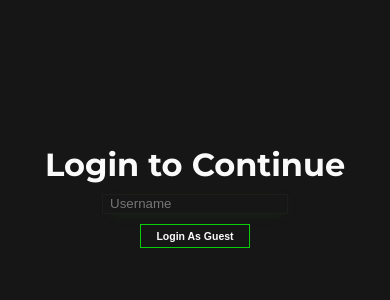
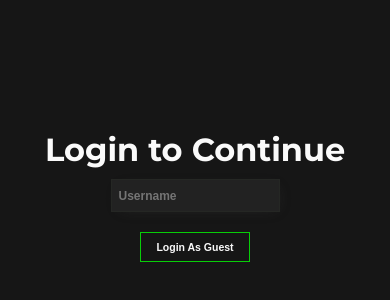
Before and after one commit to Atishay-J/quizzards, a React (Create React App) app: page /login in a window 390 px wide. Shown: the part 226-526 px from the top of the page. Built offline with nearby package versions, Linux system fonts and the light colour scheme; no server answers.

Commit message:
Style: Responsive Fix

```diff
--- a/src/Components/Cards/quizCard.css
+++ b/src/Components/Cards/quizCard.css
@@ -1,15 +1,18 @@
 .quizCardContainer {
   background: var(--bgColor);
   width: 30rem;
-  margin: auto;
+  /* margin: auto; */
   box-shadow: -9px 3px 39px -19px rgba(67, 69, 71, 0.671);
-  padding: 1.5rem 2rem 1.5rem 2rem;
+
   border-radius: 20px;
+  padding: 2rem;
 }
 .quizQuestion {
   font-size: 1.4rem;
   font-weight: 600;
   color: var(--fontCol2);
+  line-height: 2rem;
+  /* padding: 1.5rem; */
 }
 .quizOptionsContainer {
   display: flex;
@@ -29,7 +32,7 @@
   border: 1px solid #5757572d;
   border-radius: 15px;
   margin-top: 1rem;
-  font-size: 1rem;
+  font-size: 1.3rem;
   font-weight: 600;
   padding: 1rem;
   display: flex;
--- a/src/Components/Cards/quizCategoryCard.css
+++ b/src/Components/Cards/quizCategoryCard.css
@@ -8,7 +8,6 @@
   transition: all 0.28s ease-in-out;
   display: flex;
   flex-direction: column;
-  justify-content: center;
   align-items: center;
 }
 .quizCategoryContainer:hover {
--- a/src/Components/Pages/QuizCategories.tsx
+++ b/src/Components/Pages/QuizCategories.tsx
@@ -3,8 +3,8 @@ import QuizCard from "../Cards/QuizCategoryCard";
 import { QUIZDATA } from "../Types/quiz.type";
 import { useEffect } from "react";
 import { useQuiz } from "../../Context/quizContext";
-import "./quizPage.css";
-
+// import "./quizPage.css";
+import "../Quiz/Quiz";
 export default function QuizCategories() {
   const quizData: QUIZDATA = useQuizData();
 
--- a/src/Components/Pages/login.css
+++ b/src/Components/Pages/login.css
@@ -12,20 +12,24 @@
   margin-top: 0.5rem;
 }
 .usernameInput {
-  height: 2rem;
+  height: 3.3rem;
   margin-top: 1rem;
   border: none;
-  background: var(--bgColor);
-  box-shadow: 3px 3px 15px -8px rgba(64, 170, 18, 0.349);
+  /* background: var(--bgColor); */
+  font-weight: 700;
+  font-size: 1.2rem;
+  background: #222222;
+  box-shadow: 3px 3px 15px -8px rgba(68, 68, 68, 0.459);
   border: 1px solid rgba(44, 48, 41, 0.308);
   padding-left: 0.7rem;
   color: var(--fontCol2);
 }
 .loginBtn {
   min-width: 7rem;
-  padding: 0.5rem 1.5rem 0.5rem 1.5rem;
+  padding: 0.8rem 1.5rem 0.8rem 1.5rem;
   /* height: 2.3rem; */
-  margin-top: 1rem;
+
+  margin-top: 2rem;
   font-size: 1.05rem;
   font-weight: 700;
   background: var(--bgColor);
--- a/src/Components/Pages/quizFinish.css
+++ b/src/Components/Pages/quizFinish.css
@@ -1,7 +1,7 @@
 .quizFinishContainer {
   display: flex;
   flex-direction: column;
-  justify-content: center;
+  /* justify-content: center; */
   align-items: center;
   padding-bottom: 5.5rem;
   padding-top: 4rem;
--- a/src/Components/Pages/quizPage.css
+++ /dev/null
@@ -1,20 +0,0 @@
-.quizContainer {
-  background: var(--bgColor);
-  min-height: 100vh;
-  display: flex;
-  /* border: 1px solid yellowgreen; */
-  flex-direction: column;
-  align-items: center;
-  justify-content: center;
-  color: var(--fontCol2);
-}
-.quizCategoryHeading {
-  font-size: 2rem;
-  font-weight: 700;
-  margin-top: 3rem;
-}
-.quizWrapper {
-  /* border: 1px solid green; */
-  width: 80%;
-  margin-top: 2rem;
-}
--- a/src/Components/Quiz/quiz.css
+++ b/src/Components/Quiz/quiz.css
@@ -1,6 +1,18 @@
 .quizContainer {
   padding-bottom: 2rem;
   display: flex;
+  background: var(--bgColor);
+  min-height: 100vh;
+  flex-direction: column;
+  align-items: center;
+  /* justify-content: center; */
+  justify-content: space-around;
+  color: var(--fontCol2);
+}
+.quizCategoryHeading {
+  font-size: 2rem;
+  font-weight: 700;
+  margin-top: 3rem;
 }
 .quizInfoContainer {
   display: flex;
@@ -12,6 +24,12 @@
   padding: 0.5rem 0 0.5rem 0;
   border-radius: 10px;
 }
+.quizWrapper {
+  /* border: 1px solid green; */
+  width: 80%;
+  margin-top: 2rem;
+}
+
 .scoreText {
   font-size: 1.6rem;
 }
@@ -19,13 +37,12 @@
   font-size: 1.6rem;
 }
 .nextQuesBtn {
-  width: 8rem;
-  height: 2rem;
   background: var(--bgColor);
   border: 1px solid var(--secondryCol);
   color: var(--fontCol2);
   align-self: flex-end;
-  margin-right: 25%;
-  margin-top: -3rem;
+  margin-right: 5%;
   border-radius: 30px;
+  padding: 1rem 1rem 1rem 1rem;
+  font-weight: 700;
 }
--- a/src/Components/parallax/Doors.tsx
+++ b/src/Components/parallax/Doors.tsx
@@ -62,7 +62,7 @@ export default function Doors() {
                 type="text"
                 value={spellInput}
                 className="homepageInput"
-                placeholder="Cast Door Lock Opening Spell"
+                placeholder="Cast Spell Here"
                 onChange={(e) => setSpellInput(e.target.value)}
               />
               <button className="homepageBtn" onClick={checkSpell}>
```
